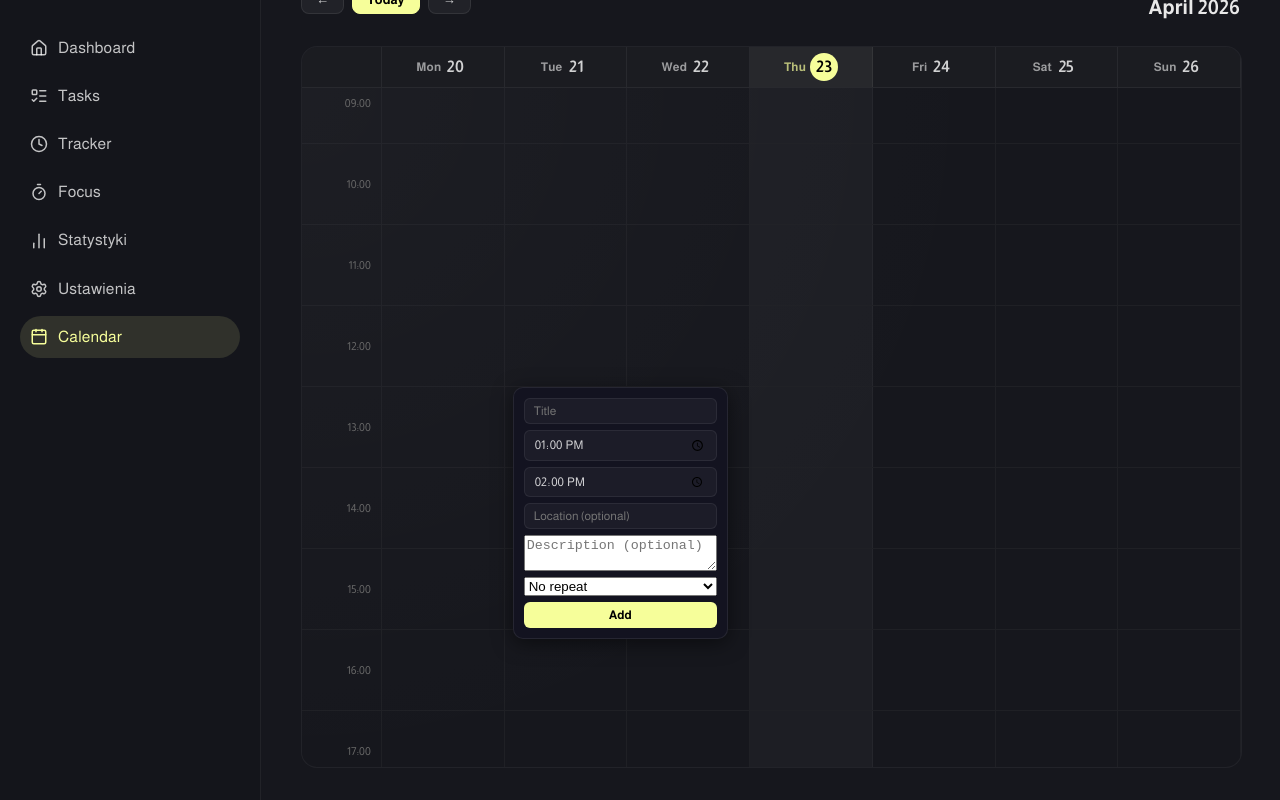
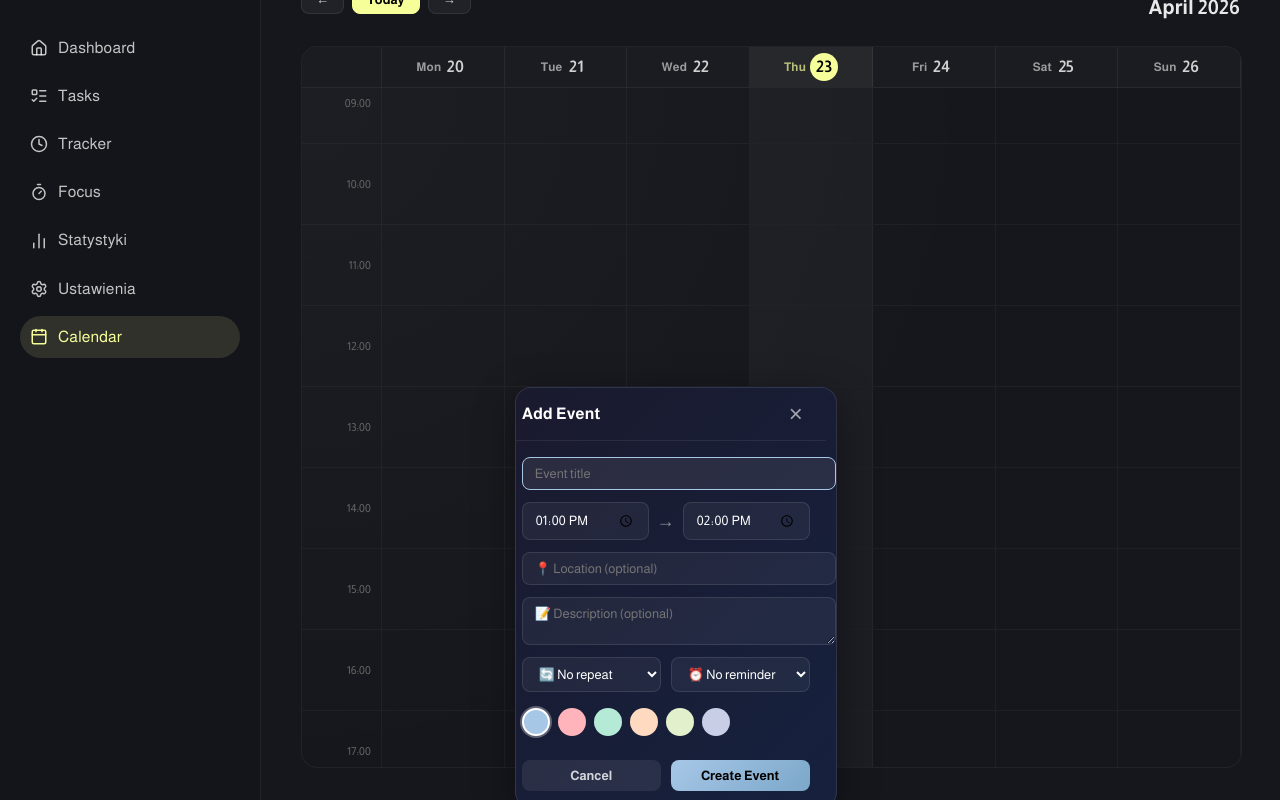
Before and after one commit to mobius-group-project/mobius, a React (Vite) app: page /calendar in a window 1280 px wide. Both pictures are taken after a click on the element 443 px from the left and 474 px from the top of the page. Shown: the part 47-847 px from the top of the page. Built offline with nearby package versions, Linux system fonts and the light colour scheme; no server answers.

Commit message:
MG-35: addition event new fields

```diff
--- a/src/components/calendarSystem/CalendarGrid.css
+++ b/src/components/calendarSystem/CalendarGrid.css
@@ -230,3 +230,184 @@
   overflow: hidden;
   cursor: pointer;
 }
+
+/* Красивый попап */
+.popup-backdrop {
+  position: fixed;
+  top: 0;
+  left: 0;
+  right: 0;
+  bottom: 0;
+  z-index: 999;
+}
+
+.event-popup-modern {
+  background: linear-gradient(135deg, #1a1a2e 0%, #16213e 100%);
+  border-radius: 16px;
+  width: 320px;
+  box-shadow: 0 10px 40px rgba(0, 0, 0, 0.4);
+  border: 1px solid rgba(255, 255, 255, 0.1);
+  z-index: 1000;
+  animation: popupFadeIn 0.2s ease;
+}
+
+.popup-header {
+  display: flex;
+  justify-content: space-between;
+  align-items: center;
+  padding: 12px 16px;
+  border-bottom: 1px solid rgba(255, 255, 255, 0.08);
+}
+
+.popup-header h4 {
+  margin: 0;
+  font-size: 16px;
+  font-weight: 600;
+  color: white;
+}
+
+.popup-close {
+  background: none;
+  border: none;
+  color: rgba(255, 255, 255, 0.6);
+  font-size: 24px;
+  cursor: pointer;
+  padding: 0;
+  width: 28px;
+  height: 28px;
+  display: flex;
+  align-items: center;
+  justify-content: center;
+  border-radius: 6px;
+  transition: all 0.2s;
+}
+
+.popup-close:hover {
+  background: rgba(255, 255, 255, 0.1);
+  color: white;
+}
+
+.popup-content {
+  padding: 16px;
+  display: flex;
+  flex-direction: column;
+  gap: 12px;
+}
+
+.popup-input,
+.popup-textarea,
+.popup-select,
+.popup-time-input {
+  background: rgba(255, 255, 255, 0.05);
+  border: 1px solid rgba(255, 255, 255, 0.1);
+  border-radius: 8px;
+  padding: 8px 12px;
+  color: white;
+  font-size: 13px;
+  font-family: inherit;
+  width: 100%;
+  transition: all 0.2s;
+}
+
+.popup-input:focus,
+.popup-textarea:focus,
+.popup-select:focus,
+.popup-time-input:focus {
+  outline: none;
+  border-color: #A7C7E7;
+  background: rgba(255, 255, 255, 0.08);
+}
+
+.popup-time-row {
+  display: flex;
+  gap: 8px;
+  align-items: center;
+}
+
+.popup-time-row span {
+  color: rgba(255, 255, 255, 0.5);
+}
+
+.popup-textarea {
+  resize: vertical;
+}
+
+.popup-row {
+  display: grid;
+  grid-template-columns: 1fr 1fr;
+  gap: 10px;
+}
+
+.popup-colors {
+  display: flex;
+  gap: 8px;
+  flex-wrap: wrap;
+  padding: 4px 0;
+}
+
+.popup-color {
+  width: 28px;
+  height: 28px;
+  border-radius: 50%;
+  border: 2px solid transparent;
+  cursor: pointer;
+  transition: all 0.2s;
+}
+
+.popup-color:hover {
+  transform: scale(1.1);
+}
+
+.popup-color.active {
+  border-color: white;
+  box-shadow: 0 0 0 2px rgba(255, 255, 255, 0.3);
+}
+
+.popup-actions {
+  display: flex;
+  gap: 10px;
+  margin-top: 8px;
+}
+
+.popup-cancel,
+.popup-create {
+  flex: 1;
+  padding: 8px;
+  border-radius: 8px;
+  font-size: 13px;
+  font-weight: 600;
+  cursor: pointer;
+  transition: all 0.2s;
+  border: none;
+  font-family: inherit;
+}
+
+.popup-cancel {
+  background: rgba(255, 255, 255, 0.08);
+  color: rgba(255, 255, 255, 0.8);
+}
+
+.popup-cancel:hover {
+  background: rgba(255, 255, 255, 0.15);
+}
+
+.popup-create {
+  background: linear-gradient(135deg, #A7C7E7, #7BA7C9);
+  color: #000;
+}
+
+.popup-create:hover {
+  transform: translateY(-1px);
+  box-shadow: 0 2px 8px rgba(167, 199, 231, 0.3);
+}
+
+@keyframes popupFadeIn {
+  from {
+    opacity: 0;
+    transform: translateX(-10px);
+  }
+  to {
+    opacity: 1;
+    transform: translateX(0);
+  }
+}
--- a/src/components/calendarSystem/CalendarGrid.tsx
+++ b/src/components/calendarSystem/CalendarGrid.tsx
@@ -1,6 +1,5 @@
 import React, { useEffect, useRef, useState } from "react";
-import type { CalendarEvent } from "./eventTypes";
-import { calendarService } from "../../services/calendarService";
+import { calendarService, type CalendarEvent } from "../../services/calendarService";
 import "./CalendarGrid.css";
 
 interface CalendarGridProps {
@@ -8,7 +7,6 @@ interface CalendarGridProps {
 }
 
 const DAYS = ["Mon", "Tue", "Wed", "Thu", "Fri", "Sat", "Sun"];
-
 
 function generateTimeSlots(stepMinutes: number = 60) {
   const slots: string[] = [];
@@ -36,9 +34,6 @@ const CalendarGrid: React.FC<CalendarGridProps> = ({ weekOffset }) => {
   const today = new Date();
   const todayIndex = (today.getDay() + 6) % 7;
   const isCurrentWeek = weekOffset === 0;
-  const [newLocation, setNewLocation] = useState("");
-  const [newDescription, setNewDescription] = useState("");
-  const [newRecurrence, setNewRecurrence] = useState<'none'|'daily'|'weekly'|'monthly'>("none");
 
   const weekDates = Array.from({ length: 7 }, (_, i) => {
     const d = new Date();
@@ -51,17 +46,19 @@ const CalendarGrid: React.FC<CalendarGridProps> = ({ weekOffset }) => {
   const firstRowRef = useRef<HTMLDivElement | null>(null);
   const [linePosition, setLinePosition] = useState(0);
   const [events, setEvents] = useState<CalendarEvent[]>([]);
+  const [popupPosition, setPopupPosition] = useState<{ x: number; y: number; date: Date; time: string } | null>(null);
 
-  const [selectedSlot, setSelectedSlot] = useState<{
-    date: Date;
-    time: string;
-    x: number;
-    y: number;
-  } | null>(null);
-
-  const [newTitle, setNewTitle] = useState("");
-  const [newStart, setNewStart] = useState("");
-  const [newEnd, setNewEnd] = useState("");
+  const [formData, setFormData] = useState({
+    title: "",
+    startTime: "",
+    endTime: "",
+    location: "",
+    description: "",
+    recurrence: "none" as 'none' | 'daily' | 'weekly' | 'monthly',
+    color: "#A7C7E7",
+    isAllDay: false,
+    reminderMinutes: 0
+  });
 
   useEffect(() => {
     if (!bodyRef.current || !firstRowRef.current) return;
@@ -91,31 +88,60 @@ const CalendarGrid: React.FC<CalendarGridProps> = ({ weekOffset }) => {
     return () => clearInterval(interval);
   }, []);
 
+  const handleCellClick = (date: Date, time: string, event: React.MouseEvent) => {
+    const rect = (event.currentTarget as HTMLElement).getBoundingClientRect();
+
+    setPopupPosition({
+      x: rect.right + 10,
+      y: rect.top,
+      date: date,
+      time: time
+    });
+
+    setFormData({
+      title: "",
+      startTime: time,
+      endTime: `${String(Number(time.split(":")[0]) + 1).padStart(2, "0")}:00`,
+      location: "",
+      description: "",
+      recurrence: "none",
+      color: "#A7C7E7",
+      isAllDay: false,
+      reminderMinutes: 0
+    });
+  };
+
   const createEvent = async () => {
-  if (!selectedSlot) return;
+    if (!popupPosition) return;
+
     try {
       const saved = await calendarService.createEvent({
-      title: newTitle || 'New Event',
-      date: formatDate(selectedSlot.date),
-      startTime: newStart,
-      endTime: newEnd,
-      color: '#A7C7E7',
-      location: newLocation || undefined,
-      description: newDescription || undefined,
-      recurrence: newRecurrence,
+        title: formData.title || 'Untitled Event',
+        date: formatDate(popupPosition.date),
+        startTime: formData.startTime,
+        endTime: formData.endTime,
+        color: formData.color,
+        location: formData.location || undefined,
+        description: formData.description || undefined,
+        recurrence: formData.recurrence,
+        isAllDay: formData.isAllDay,
+        reminderMinutes: formData.reminderMinutes || undefined,
       });
       setEvents(prev => [...prev, saved]);
+      setPopupPosition(null);
     } catch (e) {
       console.error('Failed to create event:', e);
     }
-  setSelectedSlot(null);
-  setNewTitle('');
-  setNewStart('');
-  setNewEnd('');
-  setNewLocation('');
-  setNewDescription('');
-  setNewRecurrence('none');
   };
+
+  const colorOptions = [
+    { value: "#A7C7E7", label: "Blue" },
+    { value: "#FFB3BA", label: "Pink" },
+    { value: "#B5EAD7", label: "Green" },
+    { value: "#FFDAC1", label: "Orange" },
+    { value: "#E2F0CB", label: "Light Green" },
+    { value: "#C7CEE6", label: "Purple" },
+  ];
 
   return (
     <div className="calendar-grid">
@@ -149,12 +175,7 @@ const createEvent = async () => {
                   <div
                     key={day + slot}
                     className={"calendar-cell" + (isCurrentWeek && index === todayIndex ? " is-today" : "")}
-                    onClick={(e) => {
-                      const rect = e.currentTarget.getBoundingClientRect();
-                      setSelectedSlot({ date: cellDate, time: slot, x: rect.right + 8, y: rect.top });
-                      setNewStart(slot);
-                      setNewEnd(`${String(Number(slot.split(":")[0]) + 1).padStart(2, "0")}:00`);
-                    }}
+                    onClick={(e) => handleCellClick(cellDate, slot, e)}
                   >
                     {events
                       .filter((ev) => {
@@ -181,7 +202,10 @@ const createEvent = async () => {
                               top: `${topOffset}px`,
                             }}
                           >
-                            {ev.title}
+                            <div className="calendar-event-title">{ev.title}</div>
+                            {ev.location && (
+                              <div className="calendar-event-location">📍 {ev.location}</div>
+                            )}
                           </div>
                         );
                       })}
@@ -191,33 +215,124 @@ const createEvent = async () => {
             </div>
           </div>
         ))}
-{selectedSlot && (
+      </div>
+
+      {popupPosition && (
+        <>
           <div
-    className="event-popup"
-    style={{ top: selectedSlot.y, left: selectedSlot.x }}
+            className="popup-backdrop"
+            onClick={() => setPopupPosition(null)}
+          />
+
+          <div
+            className="event-popup-modern"
+            style={{
+              position: 'fixed',
+              top: popupPosition.y,
+              left: popupPosition.x,
+              maxHeight: '80vh',
+              overflowY: 'auto'
+            }}
             onClick={(e) => e.stopPropagation()}
           >
-    <input type="text" placeholder="Title" value={newTitle}
-      onChange={(e) => setNewTitle(e.target.value)} />
-    <input type="time" value={newStart}
-      onChange={(e) => setNewStart(e.target.value)} />
-    <input type="time" value={newEnd}
-      onChange={(e) => setNewEnd(e.target.value)} />
-    <input type="text" placeholder="Location (optional)" value={newLocation}
-      onChange={(e) => setNewLocation(e.target.value)} />
-    <textarea placeholder="Description (optional)" value={newDescription}
-      onChange={(e) => setNewDescription(e.target.value)} />
-    <select value={newRecurrence}
-      onChange={(e) => setNewRecurrence(e.target.value as any)}>
-      <option value="none">No repeat</option>
+            <div className="popup-header">
+              <h4>Add Event</h4>
+              <button className="popup-close" onClick={() => setPopupPosition(null)}>×</button>
+            </div>
+
+            <div className="popup-content">
+              <input
+                type="text"
+                placeholder="Event title"
+                value={formData.title}
+                onChange={(e) => setFormData({...formData, title: e.target.value})}
+                autoFocus
+                className="popup-input"
+              />
+
+              <div className="popup-time-row">
+                <input
+                  type="time"
+                  value={formData.startTime}
+                  onChange={(e) => setFormData({...formData, startTime: e.target.value})}
+                  className="popup-time-input"
+                />
+                <span>→</span>
+                <input
+                  type="time"
+                  value={formData.endTime}
+                  onChange={(e) => setFormData({...formData, endTime: e.target.value})}
+                  className="popup-time-input"
+                />
+              </div>
+
+              <div className="popup-location">
+                <input
+                  type="text"
+                  placeholder="📍 Location (optional)"
+                  value={formData.location}
+                  onChange={(e) => setFormData({...formData, location: e.target.value})}
+                  className="popup-input"
+                />
+              </div>
+
+              <textarea
+                placeholder="📝 Description (optional)"
+                value={formData.description}
+                onChange={(e) => setFormData({...formData, description: e.target.value})}
+                rows={2}
+                className="popup-textarea"
+              />
+
+              <div className="popup-row">
+                <select
+                  value={formData.recurrence}
+                  onChange={(e) => setFormData({...formData, recurrence: e.target.value as any})}
+                  className="popup-select"
+                >
+                  <option value="none">🔄 No repeat</option>
                   <option value="daily">Daily</option>
                   <option value="weekly">Weekly</option>
                   <option value="monthly">Monthly</option>
                 </select>
-    <button onClick={createEvent}>Add</button>
+
+                <select
+                  value={formData.reminderMinutes}
+                  onChange={(e) => setFormData({...formData, reminderMinutes: Number(e.target.value)})}
+                  className="popup-select"
+                >
+                  <option value={0}>⏰ No reminder</option>
+                  <option value={5}>5 min before</option>
+                  <option value={15}>15 min before</option>
+                  <option value={30}>30 min before</option>
+                  <option value={60}>1 hour before</option>
+                </select>
               </div>
+
+              <div className="popup-colors">
+                {colorOptions.map(color => (
+                  <button
+                    key={color.value}
+                    className={`popup-color ${formData.color === color.value ? 'active' : ''}`}
+                    style={{ backgroundColor: color.value }}
+                    onClick={() => setFormData({...formData, color: color.value})}
+                    title={color.label}
+                  />
+                ))}
+              </div>
+
+              <div className="popup-actions">
+                <button className="popup-cancel" onClick={() => setPopupPosition(null)}>
+                  Cancel
+                </button>
+                <button className="popup-create" onClick={createEvent}>
+                  Create Event
+                </button>
+              </div>
+            </div>
+          </div>
+        </>
       )}
-      </div>
     </div>
   );
 };
```
Lines whose indentation alone changed are shown as unchanged.
